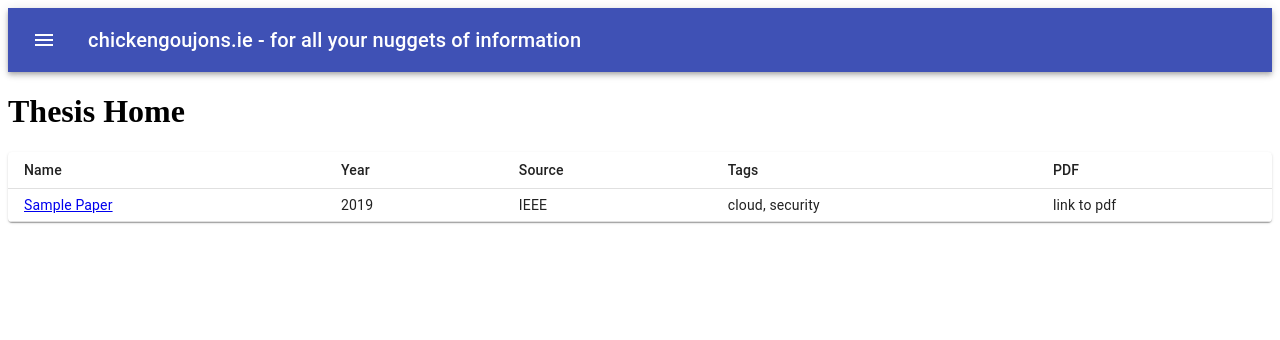
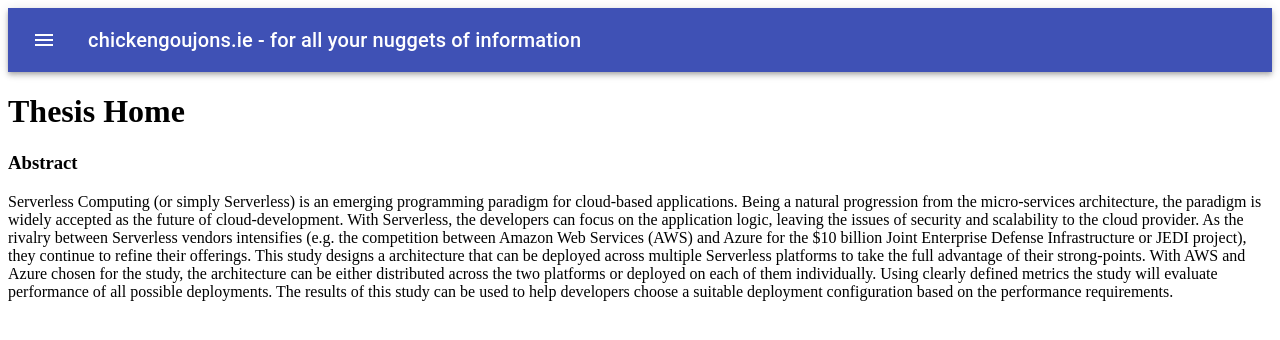
Before and after one commit to shanenolanwit/chickengoujons, a React (Create React App) app: page /thesis in a window 1280 px wide. Shown: the top 340 px of the page. Built offline with nearby package versions, Linux system fonts and the light colour scheme.

Commit message:
added abstract

```diff
--- /dev/null
+++ b/src/components/thesis/Abstract.js
@@ -0,0 +1,14 @@
+import React from "react"
+
+function Abstract() {
+    return (
+        <div>
+           <h3>Abstract</h3>
+          <span>Serverless Computing (or simply Serverless) is an emerging programming paradigm for cloud-based applications. Being a natural progression from the micro-services architecture, the paradigm is widely accepted as the future of cloud-development. With Serverless, the developers can focus on the application logic, leaving the issues of security and scalability to the cloud provider. As the rivalry between Serverless vendors intensifies (e.g. the competition between Amazon Web Services (AWS) and Azure for the $10 billion Joint Enterprise Defense Infrastructure or JEDI project), they continue to refine their offerings. This study designs a architecture that can be deployed across multiple Serverless platforms to take the full advantage of their strong-points. With AWS and Azure chosen for the study, the architecture can be either distributed across the two platforms or deployed on each of them individually. Using clearly defined metrics the study will evaluate performance of all possible deployments. The results of this study can be used to help developers choose a suitable deployment configuration based on the performance requirements.</span>
+
+        </div>
+
+      )
+}
+
+export default Abstract
--- a/src/components/thesis/Thesis.js
+++ b/src/components/thesis/Thesis.js
@@ -1,12 +1,12 @@
 import React from "react"
 
-import PaperIndex from './PaperIndex'
+import Abstract from './Abstract'
 
 function Thesis() {
     return (
         <div>
           <h1>Thesis Home</h1>
-          < PaperIndex />
+          <Abstract/>
         </div>
 
       )
```
